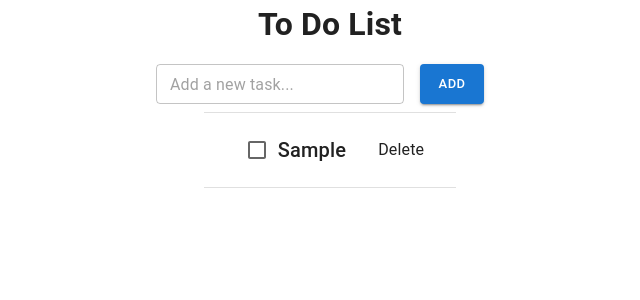
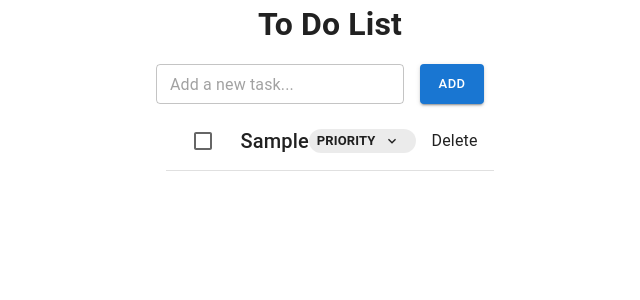
Before and after one commit to smc8501/ToDoList, a React (Vite) app in the folder todolist/: page / in a window 1280 px wide. Both pictures are taken after typing "Sample" into the empty fields and a click on the button "ADD". Shown: the top 300 px of the page, without its empty margins (310-950 px from the left). Built offline with nearby package versions, Linux system fonts and the light colour scheme.

Commit message:
Add Priority chips and fix bugs within ToDoSlice

```diff
--- a/todolist/src/components/ToDoItem.jsx
+++ b/todolist/src/components/ToDoItem.jsx
@@ -1,39 +1,113 @@
+import { useState } from 'react';
 import { useDispatch } from 'react-redux';
-import {toggleTodo, deleteTodo} from './ToDoSlice';
+import {toggleTodo, deleteTodo, setPriority, Priority} from './ToDoSlice';
 import './Components.css';
-import { Divider, List, ListItem, ListItemButton, Checkbox, Box, Typography} from '@mui/material';
+import { Divider, List, ListItem, ListItemButton, Checkbox, Box, Typography, Menu, Chip, MenuItem} from '@mui/material';
+import KeyboardArrowDownIcon from '@mui/icons-material/KeyboardArrowDown';
+
+const priorityColours = {
+    [Priority.LOW]: 'success',
+    [Priority.MEDIUM]: 'warning',
+    [Priority.HIGH]: 'error'
+}
 
 const ToDoItem = ({todo}) => {
+
     const dispatch = useDispatch();
 
+    const [anchorEl, setAnchorEl] = useState(null);
+    const isMenuOpen = Boolean(anchorEl);
 
+    const handleChipClick = (event) => {
+        setAnchorEl(event.currentTarget);
+    };
+
+    const handleMenuClose = () => {
+        setAnchorEl(null);
+    };
+
+    const handleSetPriority = (todoPriority) => {
+        handleMenuClose();
+        dispatch(setPriority({id: todo.id, newPriority: todoPriority}));
+    };
 
     const handleToggleTodo = (todoId) => {
         dispatch(toggleTodo(todoId));
-    }
+    };
 
 
     const handleDeleteTodo = (todoId) => {
         dispatch(deleteTodo(todoId));
-    }
+    };
+    const currentPriority = todo?.priority || "Priority";
+
     return (
-        <Box sx={{maxWidth: 360}}>
-            <List>
-                <Divider aria-hidden="true"/>
-                <ListItem>
+            <List sx="medium">
+                <ListItem disablePadding>
                     <ListItemButton>
                         <Checkbox
-                        onChange={handleToggleTodo}
+                        onChange={() => handleToggleTodo(todo.id)}
                         />
-                        <Typography variant="h6">{todo.text}</Typography>
                     </ListItemButton>
-                    <ListItemButton type="text" onClick={() => handleDeleteTodo(todo.id)} className="delete-item-btn">
+                    <Box sx="small">
+                        <Typography variant="h6" sx={{ flexGrow: 1}}>{todo.text}</Typography>
+
+                    </Box>
+                    <Chip
+                        label={currentPriority.toUpperCase()}
+                        color={priorityColours[currentPriority] || 'default'}
+                        size="small"
+                        onClick={handleChipClick}
+                        deleteIcon={<KeyboardArrowDownIcon/>}
+                        onDelete={handleChipClick}
+                        sx={{
+                            cursor: 'pointer',
+                            fontWeight: 'bold',
+                            '& .MuiChip-deleteIcon': {
+                                color: 'inherit',
+                                marginLeft: 'auto',
+                                marginRight: 2,
+
+                            }
+                        }}
+                        />
+                        <Menu
+                            anchorEl={anchorEl}
+                            open={isMenuOpen}
+                            onClose={handleMenuClose}
+                            anchorOrigin={{
+                                vertical: 'bottom',
+                                horizontal: 'right'
+                            }}
+                            transformOrigin={{
+                                vertical: 'top',
+                                horizontal: 'right',
+                            }}
+                        >
+                            {Object.values(Priority).map((level) => (
+                                <MenuItem
+                                    key={level}
+                                    onClick={() => handleSetPriority(level)}
+                                    selected={currentPriority === level}
+                                    sx={{ minWidth: 200}}
+                                >
+                                    <Chip
+                                        label={level.toUpperCase()}
+                                        color={priorityColours[level]}
+                                        size="medium"
+                                        sx={{ pointerEvents: 'none' }}
+                                    />
+                                </MenuItem>
+                            ))}
+
+                        </Menu>
+
+                    <ListItemButton type="text" onClick={() => handleDeleteTodo(todo.id)}>
                         Delete
                     </ListItemButton>
                 </ListItem>
                 <Divider aria-hidden="true"/>
             </List>
-        </Box>
 
     );
 };
--- a/todolist/src/components/ToDoSlice.jsx
+++ b/todolist/src/components/ToDoSlice.jsx
@@ -1,8 +1,14 @@
 import { createSlice } from '@reduxjs/toolkit';
 
+export const Priority = Object.freeze({
+    LOW: "Low",
+    MEDIUM: "Medium",
+    HIGH: "High",
+});
 
 const initialState = {
     todos: [],
+    priority: "",
     filter: 'all',
 };
 
@@ -15,17 +21,26 @@ const ToDoSlice = createSlice({
             state.todos.push({
                 id: Date.now(),
                 text: action.payload,
-                completed: false
+                completed: false,
+                priority: ""
             });
 
         },
         deleteTodo: (state, action) => {
-            state.todos = state.todos.filter(todo => todo.id !== action.payload);
+            state.todos = state.todos.filter(item => item.id !== action.payload);
         },
         toggleTodo: (state, action) => {
-            const todo = state.todos.find(todo => todo.id === action.payload);
+            const todo = state.todos.find(item => item.id === action.payload);
             if (todo) {
                 todo.completed = !todo.completed;
+            }
+        },
+        setPriority: (state, action) => {
+            const { id, newPriority } = action.payload;
+            const todo = state.todos.find(item => item.id === id);
+            // if todo exists then assign priority
+            if (todo) {
+                todo.priority = newPriority;
             }
         },
         setFilter: (state, action) => {
@@ -38,11 +53,9 @@ const ToDoSlice = createSlice({
                 todo.text = text;
             }
         },
-        clearTodos: (state) => {
-            state.todos = [];
-        },
+
 
 }});
 
-export const { addTodo, deleteTodo, toggleTodo, setFilter, updateTodo, clearTodos } = ToDoSlice.actions;
+export const { addTodo, deleteTodo, toggleTodo, setFilter, updateTodo, setPriority } = ToDoSlice.actions;
 export default ToDoSlice.reducer;
```
